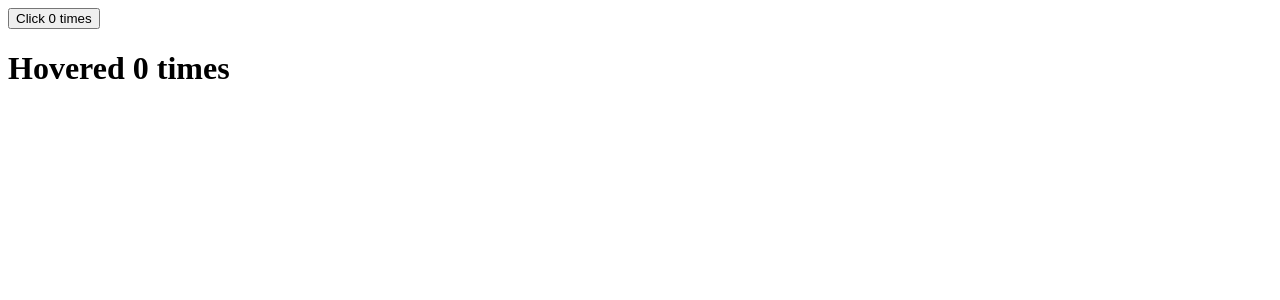
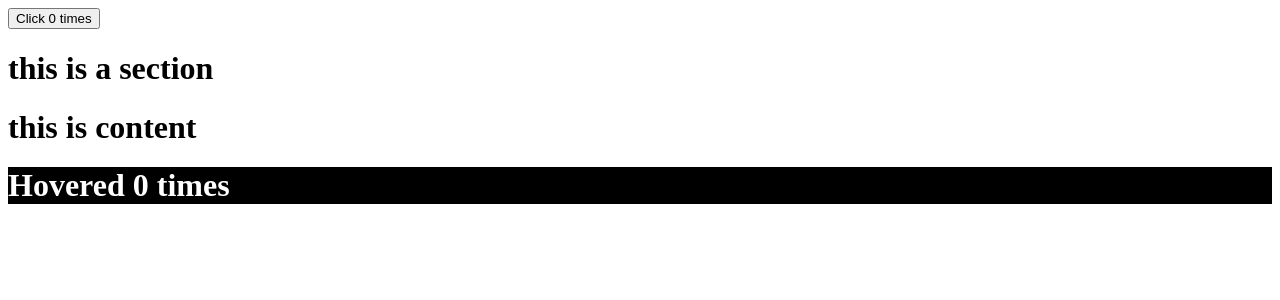
Before and after one commit to mobarak10/react-practice, a React (Create React App) app: page / in a window 1280 px wide. Shown: the top 300 px of the page. Built offline with nearby package versions, Linux system fonts and the light colour scheme.

Commit message:
class 16 done cleate our own context class & user react context

```diff
--- a/src/App.js
+++ b/src/App.js
@@ -1,8 +1,17 @@
+import React from 'react';
 import ClickCounter from './components/ClickCounter';
 import Counter from './components/Counter';
-import HoverCounter from './components/HoverCounter';
+import Section from './components/Section';
+import ThemeContext from './contexts/themeContext';
 
-function App() {
+export default class App extends React.Component {
+    state = {
+        // eslint-disable-next-line react/no-unused-state
+        theme: 'dark',
+    };
+
+    render() {
+        const { theme } = this.state;
         return (
             <div className="app">
                 <Counter>
@@ -11,13 +20,10 @@
                     )}
                 </Counter>
 
-            <Counter>
-                {(count, incrementCount) => (
-                    <HoverCounter count={count} incrementCount={incrementCount} />
-                )}
-            </Counter>
+                <ThemeContext.Provider value={{ theme }}>
+                    <Section />
+                </ThemeContext.Provider>
             </div>
         );
     }
-
-export default App;
+}
--- /dev/null
+++ b/src/components/Content.js
@@ -0,0 +1,24 @@
+import ThemeContext from '../contexts/themeContext';
+import Counter from './Counter';
+import HoverCounter from './HoverCounter';
+
+export default function Content() {
+    return (
+        <div>
+            <h1>this is content</h1>
+            <Counter>
+                {(count, incrementCount) => (
+                    <ThemeContext.Consumer>
+                        {({ theme }) => (
+                            <HoverCounter
+                                count={count}
+                                incrementCount={incrementCount}
+                                theme={theme}
+                            />
+                        )}
+                    </ThemeContext.Consumer>
+                )}
+            </Counter>
+        </div>
+    );
+}
--- a/src/components/HoverCounter.js
+++ b/src/components/HoverCounter.js
@@ -1,7 +1,16 @@
-export default function HoverCounter({ count, incrementCount }) {
+export default function HoverCounter({ count, incrementCount, theme }) {
+    const style =
+        theme === 'dark'
+            ? {
+                  backgroundColor: '#000000',
+                  color: '#ffffff',
+              }
+            : '';
     return (
         <div>
-            <h1 onMouseOver={incrementCount}>Hovered {count} times</h1>
+            <h1 onMouseOver={incrementCount} style={style}>
+                Hovered {count} times
+            </h1>
         </div>
     );
 }
--- /dev/null
+++ b/src/components/Section.js
@@ -0,0 +1,10 @@
+import Content from './Content';
+
+export default function Section() {
+    return (
+        <div>
+            <h1>this is a section</h1>
+            <Content />
+        </div>
+    );
+}
--- /dev/null
+++ b/src/contexts/themeContext.js
@@ -0,0 +1,18 @@
+/**
+ * // my own context
+ */
+// import createContext from '../lib/Context';
+
+// const themeContext = createContext({
+//     theme: 'light',
+// });
+
+// export default themeContext;
+
+import React from 'react';
+
+const themeContext = React.createContext({
+    theme: 'light',
+});
+
+export default themeContext;
--- /dev/null
+++ b/src/lib/Context.js
@@ -0,0 +1,25 @@
+class Context {
+    constructor(value) {
+        this.value = value;
+    }
+
+    // provider
+    Provider = ({ children, value }) => {
+        this.value = value;
+        return children;
+    };
+
+    // consumer
+    Consumer = ({ children }) => children(this.value);
+}
+
+function createContext(value = null) {
+    const context = new Context(value);
+
+    return {
+        Provider: context.Provider,
+        Consumer: context.Consumer,
+    };
+}
+
+export default createContext;
```
Lines whose indentation alone changed are shown as unchanged.
